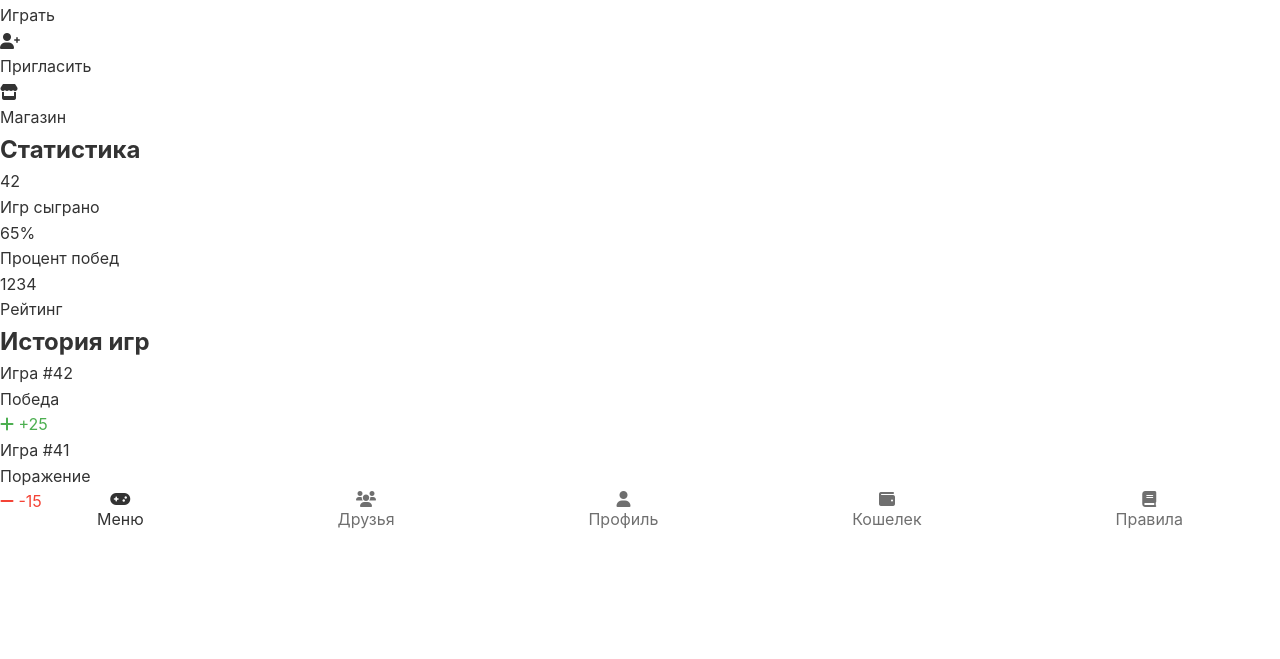
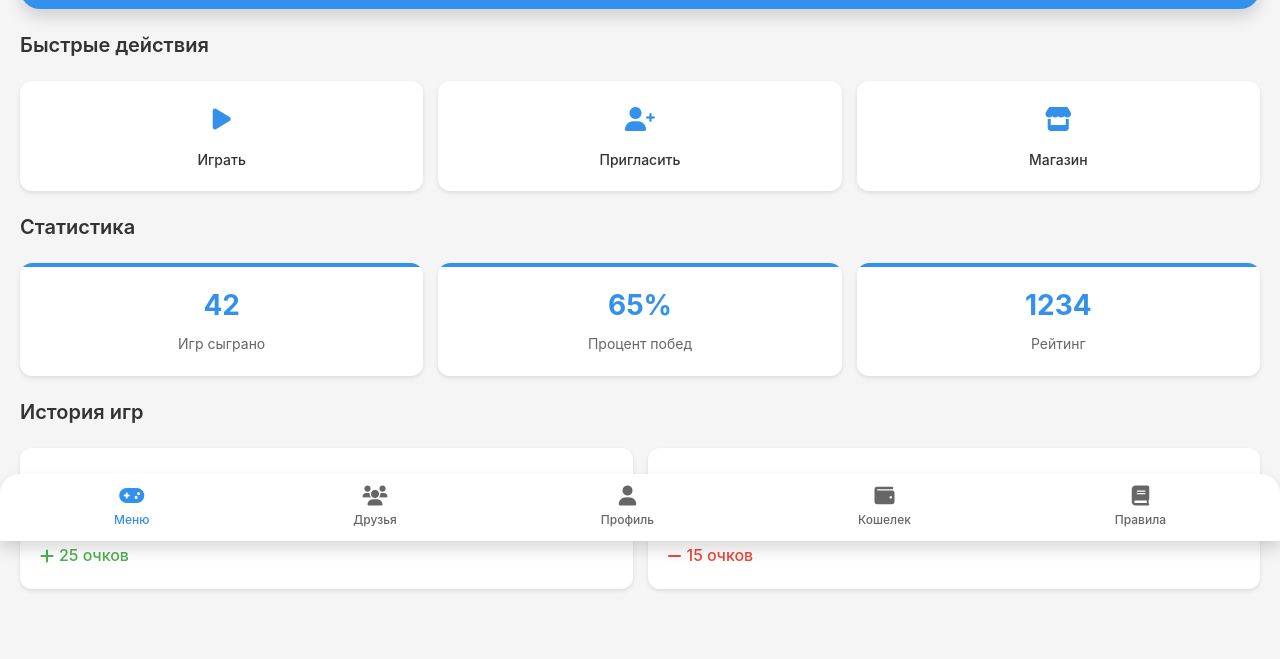
Before and after one commit to GaryFid/G_prd, a website: page public/index.html in a window 1280 px wide. Shown: the part 259-918 px from the top of the page. Before the commit the page ends 800 px from the top, so only its background shows below. Drawn offline with Linux system fonts and the light colour scheme; a script that the page names is missing.

Commit message:
Обновлен дизайн базы 1

```diff
--- a/public/css/style.css
+++ b/public/css/style.css
@@ -1,23 +1,30 @@
 :root {
+    /* Основные цвета */
     --primary-color: #3390ec;
     --primary-dark: #1a4a7a;
-    --background-color: #f5f5f5;
-    --text-color: #333;
-    --text-light: #666;
+    --accent-color: var(--tg-theme-button-color, #3390ec);
+    --background-color: var(--tg-theme-bg-color, #f5f5f5);
+    --text-color: var(--tg-theme-text-color, #333);
+    --text-light: var(--tg-theme-hint-color, #666);
     --white: #fff;
-    --border-radius: 15px;
-    --shadow: 0 2px 8px rgba(0, 0, 0, 0.1);
-    --tg-theme-bg-color: var(--tg-theme-bg-color, #ffffff);
-    --tg-theme-text-color: var(--tg-theme-text-color, #000000);
-    --tg-theme-hint-color: var(--tg-theme-hint-color, #999999);
-    --tg-theme-link-color: var(--tg-theme-link-color, #2481cc);
-    --tg-theme-button-color: var(--tg-theme-button-color, #2481cc);
-    --tg-theme-button-text-color: var(--tg-theme-button-text-color, #ffffff);
-    --tg-theme-secondary-bg-color: var(--tg-theme-secondary-bg-color, #f0f0f0);
-    --accent-color: var(--tg-theme-button-color);
-    --bg-color: var(--tg-theme-bg-color);
-    --secondary-bg-color: var(--tg-theme-secondary-bg-color);
-    --hint-color: var(--tg-theme-hint-color);
+
+    /* Градиенты */
+    --gradient-primary: linear-gradient(135deg, var(--primary-dark) 0%, var(--primary-color) 100%);
+    --gradient-accent: linear-gradient(135deg, var(--accent-color) 0%, var(--primary-color) 100%);
+
+    /* Тени */
+    --shadow-sm: 0 2px 4px rgba(0, 0, 0, 0.1);
+    --shadow-md: 0 4px 8px rgba(0, 0, 0, 0.12);
+    --shadow-lg: 0 8px 16px rgba(0, 0, 0, 0.15);
+
+    /* Скругления */
+    --radius-sm: 8px;
+    --radius-md: 12px;
+    --radius-lg: 20px;
+
+    /* Анимации */
+    --transition-fast: 0.2s ease;
+    --transition-normal: 0.3s ease;
 }
 
 * {
@@ -27,13 +34,11 @@
 }
 
 body {
+    background-color: var(--background-color);
+    color: var(--text-color);
     font-family: -apple-system, BlinkMacSystemFont, 'Segoe UI', Roboto, Helvetica, Arial, sans-serif;
-    background-color: var(--bg-color);
-    color: var(--text-color);
     line-height: 1.6;
-    min-height: 100vh;
-    display: flex;
-    flex-direction: column;
+    padding-bottom: 70px;
 }
 
 .container {
@@ -52,169 +57,297 @@ body {
 
 /* Header Styles */
 .header {
-    background: linear-gradient(135deg, var(--primary-dark) 0%, var(--primary-color) 100%);
+    background: var(--gradient-primary);
+    padding: 20px;
+    margin-bottom: 20px;
+    border-radius: 0 0 var(--radius-lg) var(--radius-lg);
+    box-shadow: var(--shadow-md);
+}
+
+.back-button {
+    background: rgba(255, 255, 255, 0.2);
+    border: none;
     color: var(--white);
-    padding: 20px;
-    border-radius: var(--border-radius);
-    margin-bottom: 30px;
+    padding: 8px;
+    border-radius: var(--radius-sm);
+    cursor: pointer;
+    transition: var(--transition-fast);
+}
+
+.back-button:hover {
+    background: rgba(255, 255, 255, 0.3);
+}
+
+.page-title {
+    color: var(--white);
+    font-size: 24px;
+    font-weight: 600;
+    text-align: center;
+    margin: 0;
 }
 
 /* Balance Display */
-.balance-display {
-    font-size: 32px;
+.balance-card {
+    background: var(--gradient-accent);
+    color: var(--white);
+    padding: 25px;
+    border-radius: var(--radius-lg);
+    margin: 20px;
+    text-align: center;
+    box-shadow: var(--shadow-lg);
+    transform: translateY(0);
+    transition: var(--transition-normal);
+}
+
+.balance-card:hover {
+    transform: translateY(-5px);
+}
+
+.balance-amount {
+    font-size: 36px;
+    font-weight: 700;
+    margin-bottom: 5px;
+}
+
+.balance-label {
+    font-size: 16px;
+    opacity: 0.9;
+}
+
+/* Category Buttons */
+.categories-title {
+    font-size: 20px;
     font-weight: 600;
+    margin: 20px;
+    color: var(--text-color);
+}
+
+.categories-grid {
+    display: grid;
+    grid-template-columns: repeat(auto-fit, minmax(100px, 1fr));
+    gap: 15px;
+    padding: 0 20px;
+}
+
+.category-card {
+    background: var(--white);
+    border-radius: var(--radius-md);
+    padding: 20px;
+    text-align: center;
+    text-decoration: none;
+    color: var(--text-color);
+    box-shadow: var(--shadow-sm);
+    transition: var(--transition-normal);
+}
+
+.category-card:hover {
+    transform: translateY(-5px);
+    box-shadow: var(--shadow-md);
+}
+
+.category-icon {
+    font-size: 24px;
+    margin-bottom: 10px;
+    color: var(--accent-color);
+}
+
+.category-name {
+    font-size: 14px;
+    font-weight: 500;
+}
+
+/* Статистика */
+.stats-grid {
+    display: grid;
+    grid-template-columns: repeat(auto-fit, minmax(150px, 1fr));
+    gap: 15px;
+    padding: 0 20px;
+    margin-top: 20px;
+}
+
+.stat-card {
+    background: var(--white);
+    border-radius: var(--radius-md);
+    padding: 20px;
+    text-align: center;
+    box-shadow: var(--shadow-sm);
+    transition: var(--transition-normal);
+    position: relative;
+    overflow: hidden;
+}
+
+.stat-card::before {
+    content: '';
+    position: absolute;
+    top: 0;
+    left: 0;
+    right: 0;
+    height: 4px;
+    background: var(--gradient-accent);
+}
+
+.stat-card:hover {
+    transform: translateY(-5px);
+    box-shadow: var(--shadow-md);
+}
+
+.stat-value {
+    font-size: 28px;
+    font-weight: 700;
+    color: var(--accent-color);
+    margin-bottom: 5px;
+}
+
+.stat-label {
+    font-size: 14px;
+    color: var(--text-light);
+}
+
+/* История игр */
+.history-title {
+    font-size: 20px;
+    font-weight: 600;
+    margin: 20px;
+    color: var(--text-color);
+}
+
+.history-grid {
+    display: grid;
+    grid-template-columns: repeat(auto-fit, minmax(250px, 1fr));
+    gap: 15px;
+    padding: 0 20px;
+}
+
+.history-card {
+    background: var(--white);
+    border-radius: var(--radius-md);
+    padding: 20px;
+    box-shadow: var(--shadow-sm);
+    transition: var(--transition-normal);
+}
+
+.history-card:hover {
+    transform: translateY(-5px);
+    box-shadow: var(--shadow-md);
+}
+
+.history-header {
+    display: flex;
+    justify-content: space-between;
+    align-items: center;
     margin-bottom: 10px;
 }
 
-/* Category Buttons */
-.category-buttons {
-    display: flex;
-    gap: 15px;
-    margin-bottom: 20px;
-    overflow-x: auto;
-    padding-bottom: 10px;
+.history-title {
+    font-size: 16px;
+    font-weight: 600;
 }
 
-.category-button {
-    background: var(--white);
-    border: none;
-    border-radius: var(--border-radius);
-    padding: 15px 25px;
+.history-result {
+    font-size: 14px;
+    padding: 4px 8px;
+    border-radius: var(--radius-sm);
+}
+
+.history-result.win {
+    background: rgba(76, 175, 80, 0.1);
+    color: #4CAF50;
+}
+
+.history-result.lose {
+    background: rgba(244, 67, 54, 0.1);
+    color: #F44336;
+}
+
+.history-points {
+    display: flex;
+    align-items: center;
+    gap: 5px;
     font-size: 16px;
     font-weight: 500;
-    color: var(--text-color);
-    cursor: pointer;
-    white-space: nowrap;
-    box-shadow: var(--shadow);
-    transition: transform 0.2s;
 }
 
-.category-button:hover {
-    transform: translateY(-2px);
+.history-points.positive {
+    color: #4CAF50;
 }
 
-.category-button.active {
-    background: var(--primary-color);
-    color: var(--white);
+.history-points.negative {
+    color: #F44336;
 }
 
-/* Item Cards */
-.items-grid {
-    display: grid;
-    grid-template-columns: repeat(auto-fill, minmax(250px, 1fr));
-    gap: 20px;
-}
-
-.item-card {
+/* Нижняя навигация */
+.bottom-nav {
     background: var(--white);
-    border-radius: var(--border-radius);
-    overflow: hidden;
-    box-shadow: var(--shadow);
-    transition: transform 0.2s;
-}
-
-.item-card:hover {
-    transform: translateY(-5px);
-}
-
-.item-image {
-    width: 100%;
-    height: 200px;
-    object-fit: cover;
-}
-
-.item-content {
-    padding: 15px;
-}
-
-.item-title {
-    font-size: 18px;
-    font-weight: 600;
-    margin-bottom: 10px;
-}
-
-.item-description {
-    color: var(--text-light);
-    margin-bottom: 15px;
-    font-size: 14px;
-}
-
-.item-price {
-    font-size: 20px;
-    font-weight: 600;
-    color: var(--primary-color);
-}
-
-/* Buttons */
-.button {
-    background-color: var(--tg-theme-button-color);
-    color: var(--tg-theme-button-text-color);
-    border: none;
-    border-radius: 8px;
-    padding: 12px 20px;
-    font-size: 16px;
-    cursor: pointer;
-    transition: opacity 0.2s;
-}
-
-.button:hover {
-    opacity: 0.9;
-}
-
-/* Navigation */
-.bottom-nav {
-    background-color: var(--secondary-bg-color);
-    border-top: 1px solid var(--hint-color);
-    padding: 8px 0;
     position: fixed;
     bottom: 0;
-    width: 100%;
+    left: 0;
+    right: 0;
     display: flex;
     justify-content: space-around;
+    padding: 12px;
+    box-shadow: var(--shadow-lg);
+    border-radius: var(--radius-lg) var(--radius-lg) 0 0;
 }
 
 .nav-item {
-    color: var(--text-color);
-    text-decoration: none;
     display: flex;
     flex-direction: column;
     align-items: center;
-    opacity: 0.7;
+    text-decoration: none;
+    color: var(--text-light);
+    transition: var(--transition-fast);
 }
 
 .nav-item.active {
     color: var(--accent-color);
-    opacity: 1;
 }
 
-.nav-icon {
-    font-size: 24px;
-    margin-bottom: 5px;
+.nav-item i {
+    font-size: 20px;
+    margin-bottom: 4px;
 }
 
-/* Responsive Design */
+.nav-item span {
+    font-size: 12px;
+    font-weight: 500;
+}
+
+/* Анимации */
+@keyframes fadeIn {
+    from { opacity: 0; transform: translateY(10px); }
+    to { opacity: 1; transform: translateY(0); }
+}
+
+.fade-in {
+    animation: fadeIn var(--transition-normal);
+}
+
+/* Адаптивный дизайн */
 @media (max-width: 768px) {
-    .container {
-        padding: 15px;
+    .categories-grid {
+        grid-template-columns: repeat(3, 1fr);
     }
 
-    .items-grid {
-        grid-template-columns: repeat(auto-fill, minmax(200px, 1fr));
+    .stats-grid {
+        grid-template-columns: repeat(2, 1fr);
+    }
+
+    .history-grid {
+        grid-template-columns: 1fr;
     }
 }
 
 @media (max-width: 480px) {
-    .category-buttons {
-        gap: 10px;
+    .categories-grid {
+        grid-template-columns: repeat(2, 1fr);
     }
 
-    .category-button {
-        padding: 10px 20px;
-        font-size: 14px;
+    .stats-grid {
+        grid-template-columns: 1fr;
     }
 
-    .item-card {
-        margin-bottom: 15px;
+    .balance-amount {
+        font-size: 32px;
     }
 }
 
--- a/public/index.html
+++ b/public/index.html
@@ -19,27 +19,27 @@
     </header>
 
     <!-- Баланс -->
-    <div class="balance-card">
+    <div class="balance-card fade-in">
         <div class="balance-amount">1000</div>
         <div class="balance-label">Монет</div>
     </div>
 
     <!-- Категории -->
-    <h2 class="categories-title">Категории</h2>
+    <h2 class="categories-title">Быстрые действия</h2>
     <div class="categories-grid">
-        <a href="game-setup.html" class="category-card">
+        <a href="game-setup.html" class="category-card fade-in">
             <div class="category-icon">
                 <i class="fas fa-play"></i>
             </div>
             <div class="category-name">Играть</div>
         </a>
-        <a href="#" class="category-card" id="inviteFriends">
+        <a href="#" class="category-card fade-in" id="inviteFriends">
             <div class="category-icon">
                 <i class="fas fa-user-plus"></i>
             </div>
             <div class="category-name">Пригласить</div>
         </a>
-        <a href="shop.html" class="category-card">
+        <a href="shop.html" class="category-card fade-in">
             <div class="category-icon">
                 <i class="fas fa-store"></i>
             </div>
@@ -48,39 +48,43 @@
     </div>
 
     <!-- Статистика -->
-    <h2 class="products-title">Статистика</h2>
-    <div class="products-grid">
-        <div class="product-card">
-            <div class="product-title">42</div>
-            <div class="product-description">Игр сыграно</div>
+    <h2 class="categories-title">Статистика</h2>
+    <div class="stats-grid">
+        <div class="stat-card fade-in">
+            <div class="stat-value">42</div>
+            <div class="stat-label">Игр сыграно</div>
         </div>
-        <div class="product-card">
-            <div class="product-title">65%</div>
-            <div class="product-description">Процент побед</div>
+        <div class="stat-card fade-in">
+            <div class="stat-value">65%</div>
+            <div class="stat-label">Процент побед</div>
         </div>
-        <div class="product-card">
-            <div class="product-title">1234</div>
-            <div class="product-description">Рейтинг</div>
+        <div class="stat-card fade-in">
+            <div class="stat-value">1234</div>
+            <div class="stat-label">Рейтинг</div>
         </div>
     </div>
 
     <!-- История игр -->
-    <h2 class="products-title">История игр</h2>
-    <div class="products-grid">
-        <div class="product-card">
-            <div class="product-title">Игра #42</div>
-            <div class="product-description">Победа</div>
-            <div class="product-price">
-                <i class="fas fa-plus price-icon" style="color: #4CAF50;"></i>
-                <span class="price-amount" style="color: #4CAF50;">+25</span>
+    <h2 class="categories-title">История игр</h2>
+    <div class="history-grid">
+        <div class="history-card fade-in">
+            <div class="history-header">
+                <div class="history-title">Игра #42</div>
+                <div class="history-result win">Победа</div>
+            </div>
+            <div class="history-points positive">
+                <i class="fas fa-plus"></i>
+                <span>25 очков</span>
             </div>
         </div>
-        <div class="product-card">
-            <div class="product-title">Игра #41</div>
-            <div class="product-description">Поражение</div>
-            <div class="product-price">
-                <i class="fas fa-minus price-icon" style="color: #F44336;"></i>
-                <span class="price-amount" style="color: #F44336;">-15</span>
+        <div class="history-card fade-in">
+            <div class="history-header">
+                <div class="history-title">Игра #41</div>
+                <div class="history-result lose">Поражение</div>
+            </div>
+            <div class="history-points negative">
+                <i class="fas fa-minus"></i>
+                <span>15 очков</span>
             </div>
         </div>
     </div>
```
Also changed, not shown: config/db.js (+48 -13 lines), models/index.js (+69 -83 lines).
